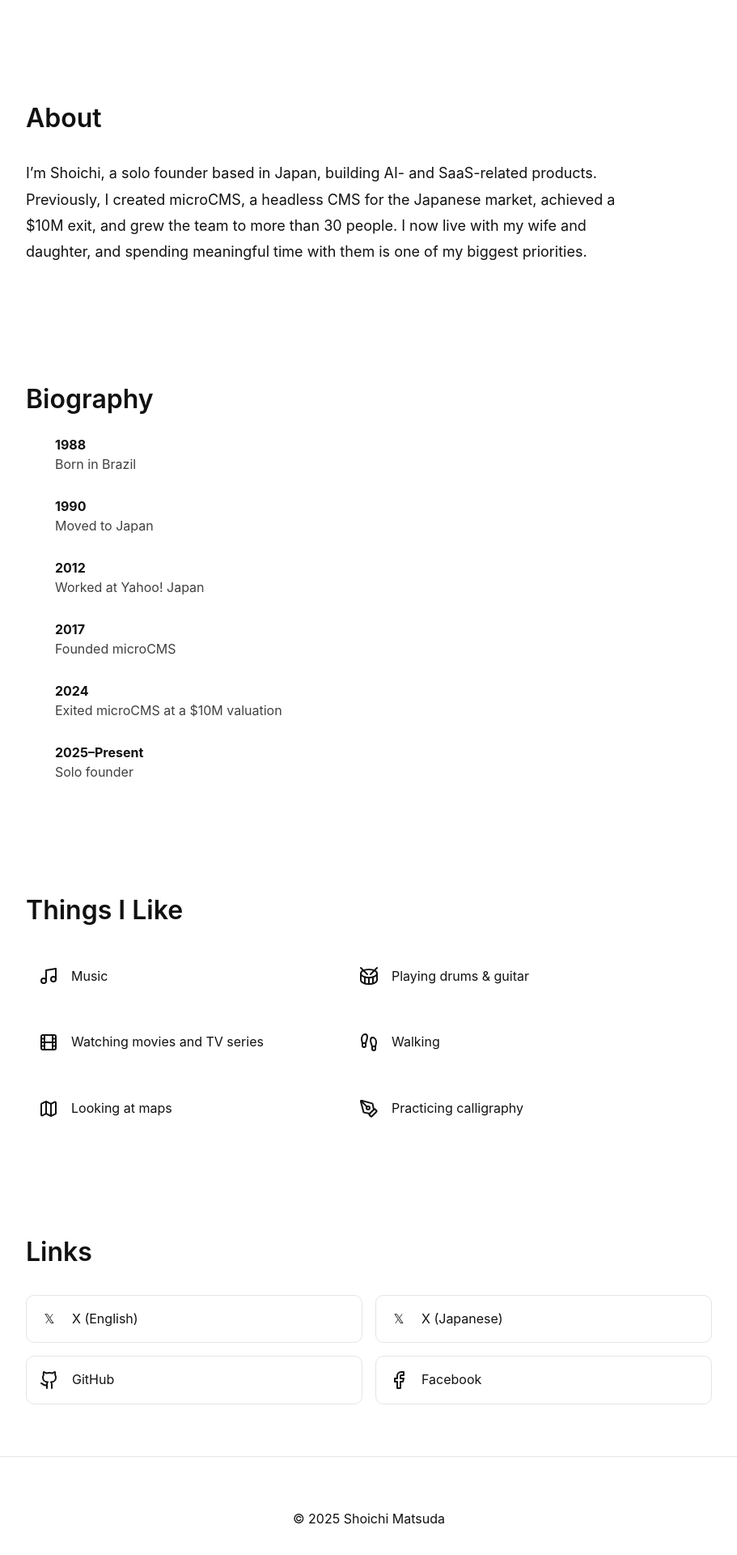
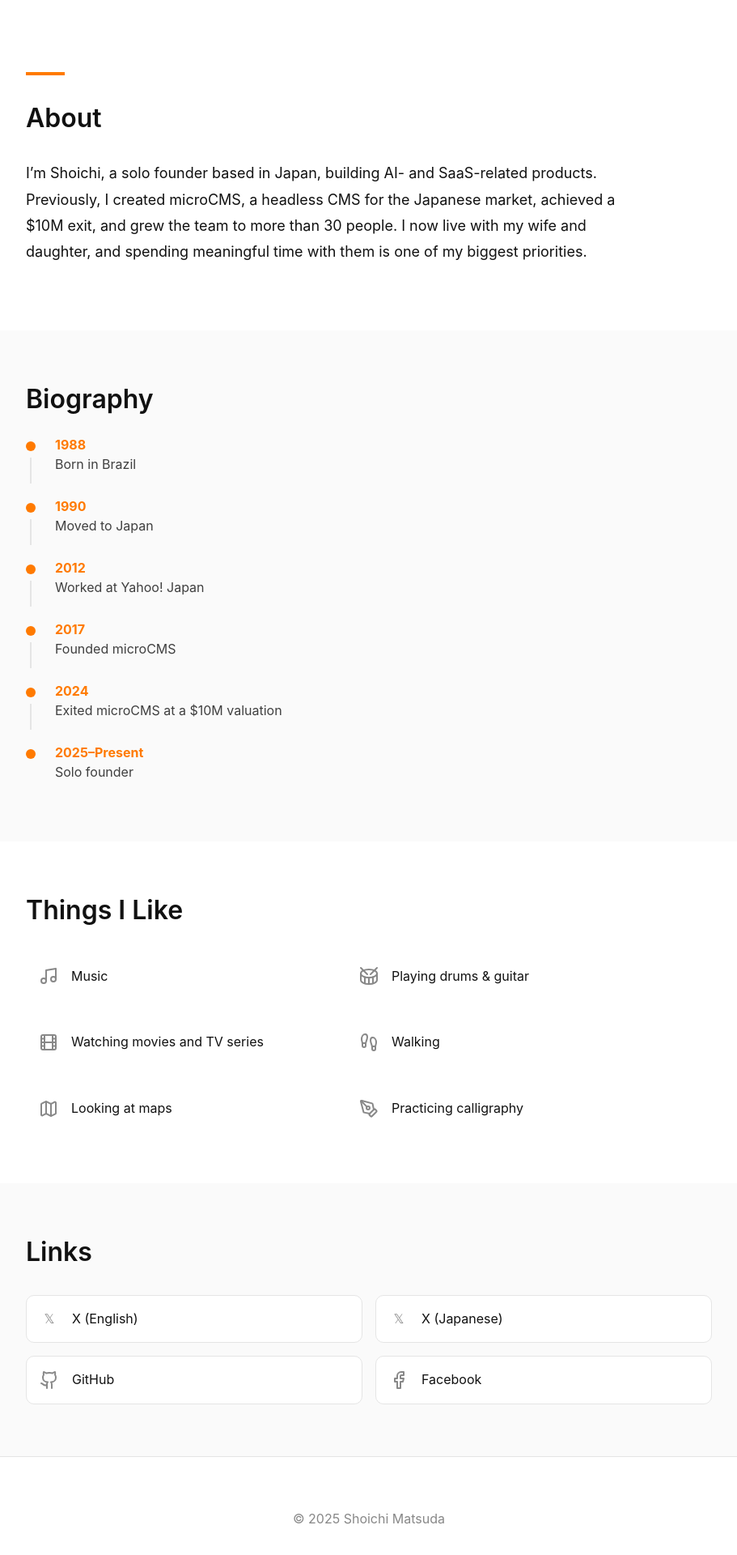
Before and after one commit to shoma2da/shoma2da-homepage, a React (Vite) app: page / in a window 1280 px wide. Shown: the part 460-2380 px from the top of the page at 81% size, without its empty margins (184-1095 px from the left). Built offline with nearby package versions, Linux system fonts and the light colour scheme.

Commit message:
Revert "refactor: カラーコードのハードコーディングをCSS変数に置き換え"
This reverts commit c4457f460614b146bbf89a339594148de69bf651.

```diff
--- a/src/components/About.tsx
+++ b/src/components/About.tsx
@@ -1,7 +1,7 @@
 export function About() {
   return (
     <section className="max-w-4xl mx-auto px-6 py-16">
-      <div className="w-12 h-1 bg-[var(--color-primary)] mb-8"></div>
+      <div className="w-12 h-1 bg-[#FF7A00] mb-8"></div>
       <h2>About</h2>
 
       <div className="max-w-3xl">
--- a/src/components/Biography.tsx
+++ b/src/components/Biography.tsx
@@ -9,7 +9,7 @@ export function Biography() {
   ];
 
   return (
-    <section className="w-full py-16 bg-[var(--color-gray-light)]">
+    <section className="w-full py-16 bg-[#fafafa]">
       <div className="max-w-4xl mx-auto px-6">
         <h2>Biography</h2>
 
@@ -17,14 +17,14 @@ export function Biography() {
           {timeline.map((item, index) => (
             <div key={index} className="flex gap-6 items-start">
               <div className="flex flex-col items-center">
-                <div className="w-3 h-3 bg-[var(--color-primary)] rounded-full"></div>
+                <div className="w-3 h-3 bg-[#FF7A00] rounded-full"></div>
                 {index !== timeline.length - 1 && (
-                  <div className="w-0.5 h-full min-h-[2rem] bg-[var(--color-border)] mt-2"></div>
+                  <div className="w-0.5 h-full min-h-[2rem] bg-[#e5e5e5] mt-2"></div>
                 )}
               </div>
 
               <div className="flex-1 pb-2 -mt-1">
-                <div className="text-[var(--color-primary)] font-bold mb-1 leading-none">{item.year}</div>
+                <div className="text-[#FF7A00] font-bold mb-1 leading-none">{item.year}</div>
                 <div className="opacity-80">{item.event}</div>
               </div>
             </div>
--- a/src/components/Favorites.tsx
+++ b/src/components/Favorites.tsx
@@ -22,7 +22,7 @@ export function Favorites() {
               key={index}
               className="flex items-center gap-4 p-4 rounded-lg group"
             >
-              <Icon className="w-6 h-6 text-[var(--color-text-secondary)] group-hover:text-[var(--color-primary)] transition-colors" />
+              <Icon className="w-6 h-6 text-[#888888] group-hover:text-[#FF7A00] transition-colors" />
               <span>{item.label}</span>
             </div>
           );
--- a/src/components/Footer.tsx
+++ b/src/components/Footer.tsx
@@ -2,8 +2,8 @@ import { Github } from "lucide-react";
 
 export function Footer() {
   return (
-    <footer className="border-t border-[var(--color-border)] py-16">
-      <div className="max-w-4xl mx-auto px-6 text-center text-[var(--color-text-secondary)]">
+    <footer className="border-t border-[#e5e5e5] py-16">
+      <div className="max-w-4xl mx-auto px-6 text-center text-[#888888]">
         <div>© 2025 Shoichi Matsuda</div>
       </div>
     </footer>
--- a/src/components/Header.tsx
+++ b/src/components/Header.tsx
@@ -2,13 +2,13 @@ import { Github } from "lucide-react";
 
 export function Header() {
   return (
-    <header className="sticky top-0 bg-white border-b border-[var(--color-border)] z-50">
+    <header className="sticky top-0 bg-white border-b border-[#e5e5e5] z-50">
       <div className="max-w-4xl mx-auto px-6 py-4 flex items-center justify-between">
         <a
           href="https://shoma2da.com"
           target="_blank"
           rel="noopener noreferrer"
-          className="flex items-center gap-2 hover:text-[var(--color-primary)] transition-colors cursor-pointer"
+          className="flex items-center gap-2 hover:text-[#FF7A00] transition-colors cursor-pointer"
         >
           <span>Shoichi Matsuda</span>
           <span>👨‍💻</span>
@@ -17,15 +17,15 @@ export function Header() {
         <nav className="flex items-center gap-6">
           <a
             href="https://blog.shoma2da.com"
-            className="hover:text-[var(--color-primary)] transition-colors"
+            className="hover:text-[#FF7A00] transition-colors"
           >
-            Blog <span className="text-[var(--color-text-secondary)]">(Coming Soon)</span>
+            Blog <span className="text-[#888888]">(Coming Soon)</span>
           </a>
           <a
             href="https://github.com/shoma2da"
             target="_blank"
             rel="noopener noreferrer"
-            className="hover:text-[var(--color-primary)] transition-colors"
+            className="hover:text-[#FF7A00] transition-colors"
             aria-label="GitHub"
           >
             <Github className="w-5 h-5" />
--- a/src/components/Hero.tsx
+++ b/src/components/Hero.tsx
@@ -5,7 +5,7 @@ export function Hero() {
   return (
     <section className="max-w-4xl mx-auto px-6 py-20 text-center">
       <div className="flex justify-center mb-8">
-        <div className="w-32 h-32 rounded-full overflow-hidden bg-[var(--color-border)] flex items-center justify-center">
+        <div className="w-32 h-32 rounded-full overflow-hidden bg-[#e5e5e5] flex items-center justify-center">
           <ImageWithFallback
             src={profileImage}
             alt="Shoichi Matsuda"
--- a/src/components/Links.tsx
+++ b/src/components/Links.tsx
@@ -25,7 +25,7 @@ export function Links() {
   ];
 
   return (
-    <section className="w-full py-16 bg-[var(--color-gray-light)]">
+    <section className="w-full py-16 bg-[#fafafa]">
       <div className="max-w-4xl mx-auto px-6">
         <h2>Links</h2>
 
@@ -36,14 +36,14 @@ export function Links() {
               href={item.url}
               target="_blank"
               rel="noopener noreferrer"
-              className="flex items-center gap-4 p-4 bg-white rounded-lg border border-[var(--color-border)] hover:border-[var(--color-primary)] transition-colors group"
+              className="flex items-center gap-4 p-4 bg-white rounded-lg border border-[#e5e5e5] hover:border-[#FF7A00] transition-colors group"
             >
               {typeof item.icon === "string" ? (
-                <div className="w-6 h-6 flex items-center justify-center text-[var(--color-text-secondary)] group-hover:text-[var(--color-primary)] transition-colors">
+                <div className="w-6 h-6 flex items-center justify-center text-[#888888] group-hover:text-[#FF7A00] transition-colors">
                   <span>𝕏</span>
                 </div>
               ) : (
-                <item.icon className="w-6 h-6 text-[var(--color-text-secondary)] group-hover:text-[var(--color-primary)] transition-colors" />
+                <item.icon className="w-6 h-6 text-[#888888] group-hover:text-[#FF7A00] transition-colors" />
               )}
               <span>{item.label}</span>
             </a>
--- a/src/styles/globals.css
+++ b/src/styles/globals.css
@@ -7,7 +7,6 @@
   --color-text-secondary: #888888;
   --color-border: #e5e5e5;
   --color-background: #ffffff;
-  --color-gray-light: #fafafa;
 
   /* Spacing */
   --spacing-section: 5rem;
```
Also changed, not shown: 1 other file (tests, documents, lock files or other folders).
